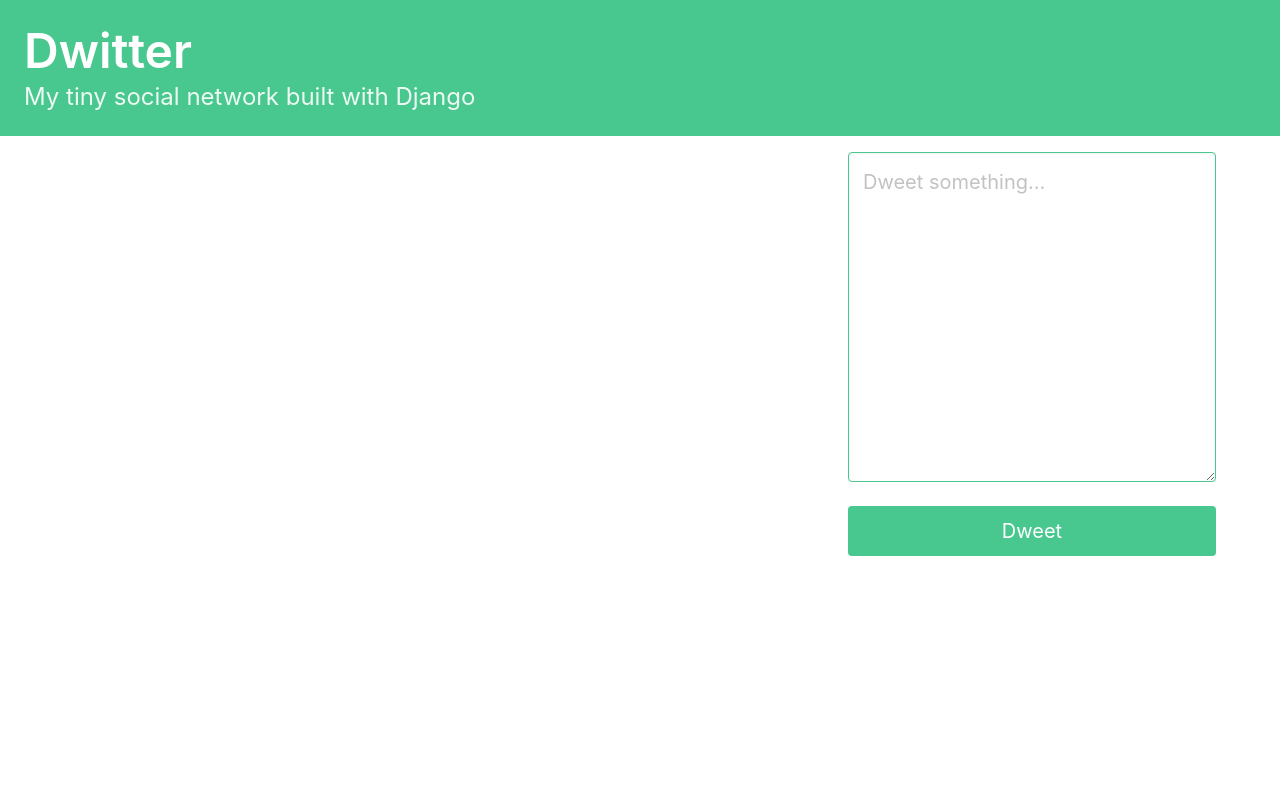
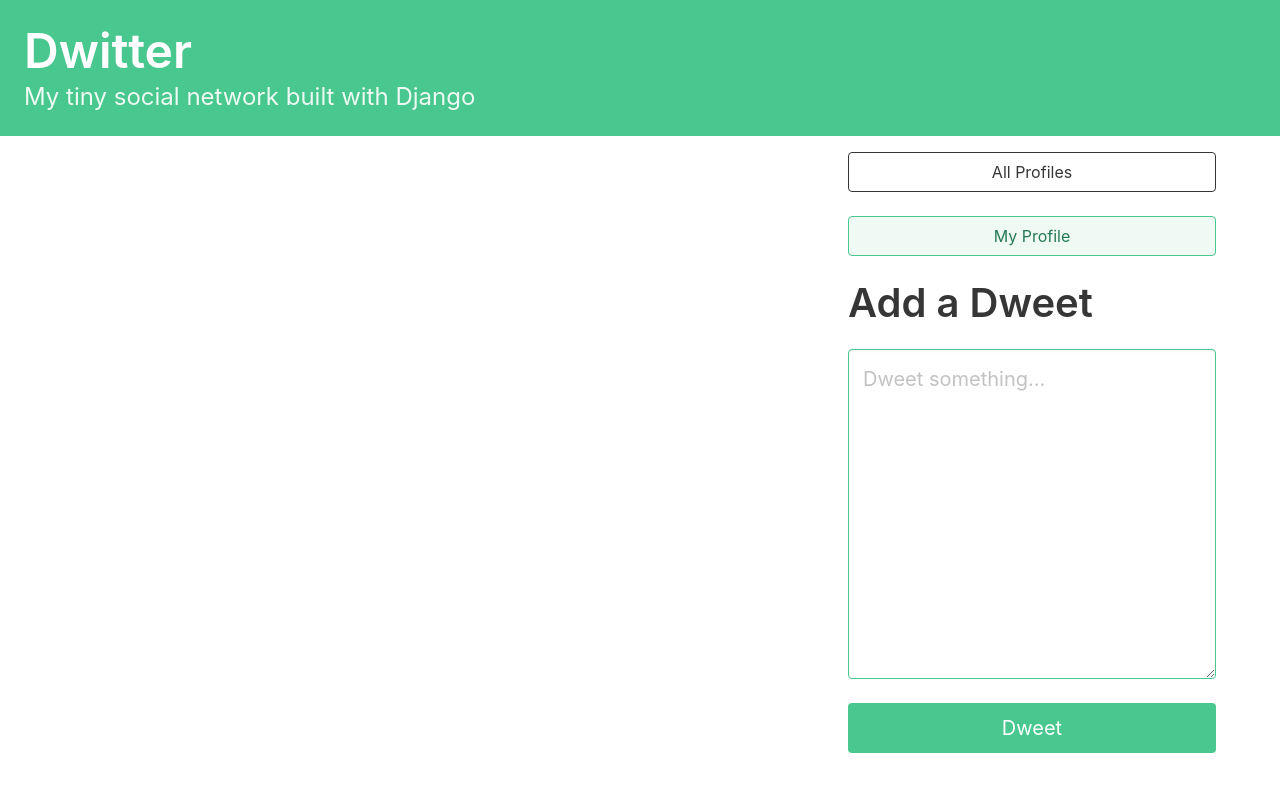
Before and after one commit to eyob42/django-social, a Django app: page / in a window 1280 px wide. Run offline with Django 5.2, Linux system fonts and the light colour scheme.

Commit message:
fix: correct HTML structure in base and dashboard templates for better rendering

```diff
--- a/dwitter/templates/base.html
+++ b/dwitter/templates/base.html
@@ -11,6 +11,7 @@
     <title>Dwitter</title>
 </head>
 <body>
+    <a href="{% url 'dwitter:dashboard' %} ">
 <section class="hero is-small is-success mb-4">
     <div class="hero-body">
         <h1 class="title is-1">Dwitter</h1>
@@ -18,6 +19,8 @@
             My tiny social network built with Django
         </p>
     </div>
+</section>
+</a>
     </section>
     <div class="container">
         <div class="columns">
--- a/dwitter/templates/dwitter/dashboard.html
+++ b/dwitter/templates/dwitter/dashboard.html
@@ -10,7 +10,7 @@
             <div class="box">
                 {{dweet.body}}
                 <span class="is-small has-text-grey-light">
-                    ({{ dweet.created_at }} by {{ dweet.user.username }})
+                    ({{ dweet.created_at }} by {{ dweet.user.username }}
                 </span>
             </div>
         {% endfor %}
@@ -18,6 +18,28 @@
 </div>
 
 <div class="column is-one-third">
+
+    <div class="block">
+        <a href="{% url 'dwitter:profile_list' %} ">
+            <button class="button is-dark is-outlined is-fullwidth">
+                All Profiles
+            </button>
+        </a>
+    </div>
+
+    <div class="block">
+        <a href="{% url 'dwitter:profile' request.user.profile.id %} ">
+            <button class="button is-success is-light is-outlined is-fullwidth">
+                My Profile
+            </button>
+        </a>
+    </div>
+
+    <div class="block">
+        <div class="block">
+            <h2 class="title is-2">Add a Dweet</p>
+        </div>
+        <div class="block">
             <form method="post">
                 {% csrf_token %}
                 {{ form.as_p }}
@@ -26,5 +48,8 @@
                 </button>
             </form>
         </div>
+    </div>
+
+</div>
 
 {% endblock content %}
```
Lines whose indentation alone changed are shown as unchanged.
